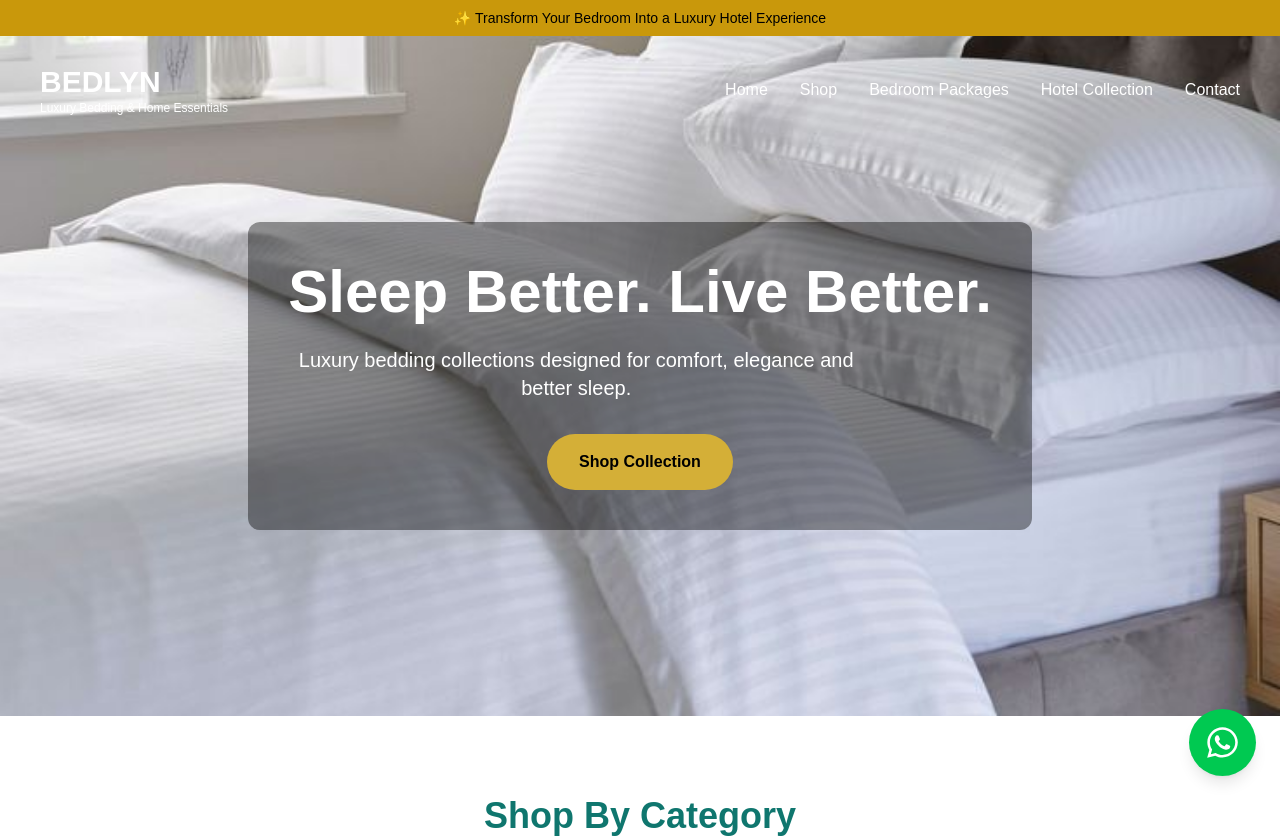
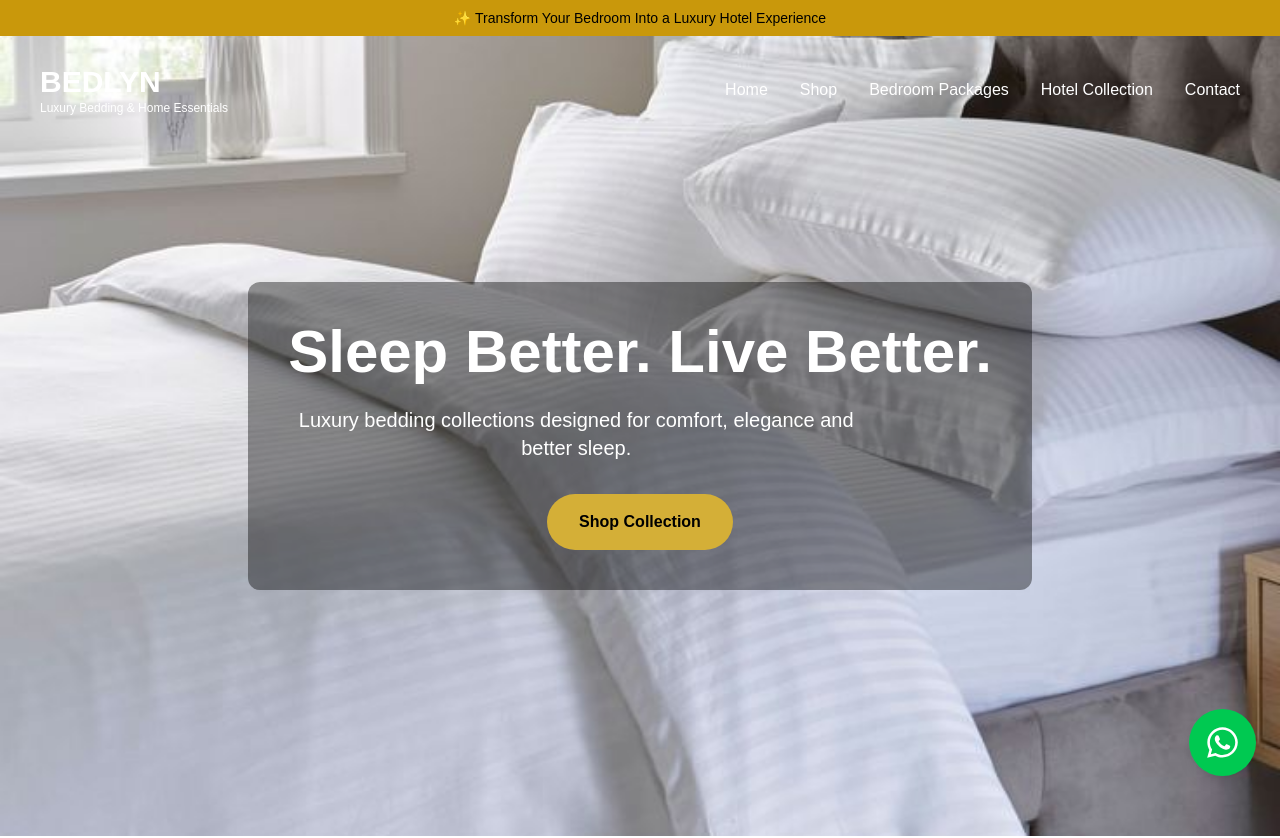
Before and after one commit to Naluwu/Bedlyn, a Next.js app: page / in a window 1280 px wide. Shown: the top 838 px of the page. Built offline with nearby package versions, Linux system fonts and the light colour scheme.

Commit message:
nav bar upgrade

```diff
--- a/app/page.tsx
+++ b/app/page.tsx
@@ -47,12 +47,13 @@ export default function Home() {
       </nav>
 
       {/* Hero */}
-      <section
-        className="h-[85vh] bg-cover bg-center flex items-center justify-center transition-all duration-1000"
-        style={{
-          backgroundImage: `url(${images[currentImage]})`,
-        }}
-      >
+   <section
+  className="relative h-screen bg-cover bg-center flex items-center justify-center transition-all duration-1000"
+  style={{
+    backgroundImage: `url(${images[currentImage]})`,
+  }}
+>
+
         <div className="bg-black/40 p-10 rounded-xl text-center text-white">
           <h1 className="text-6xl font-bold mb-6">
             Sleep Better. Live Better.
```
